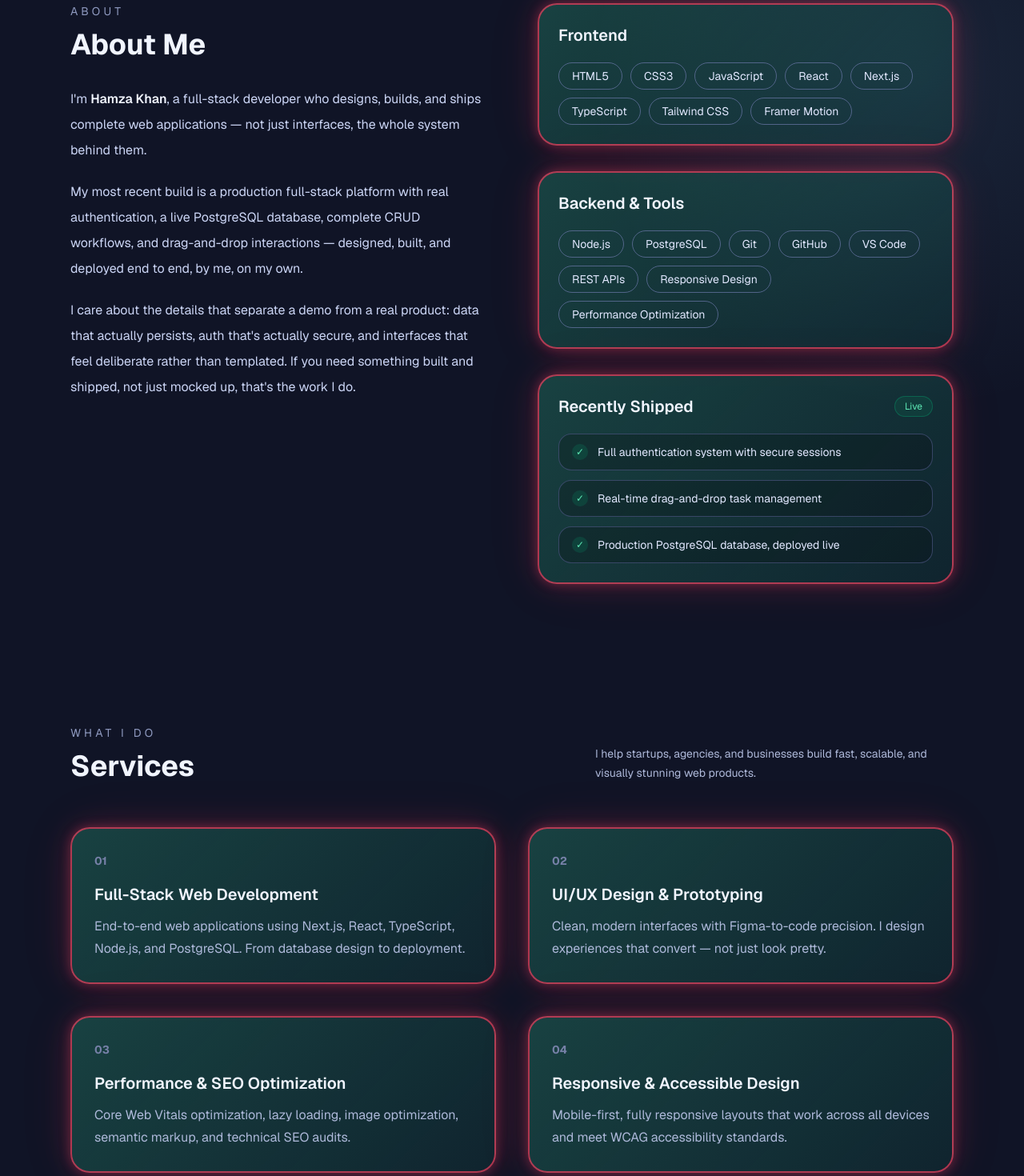
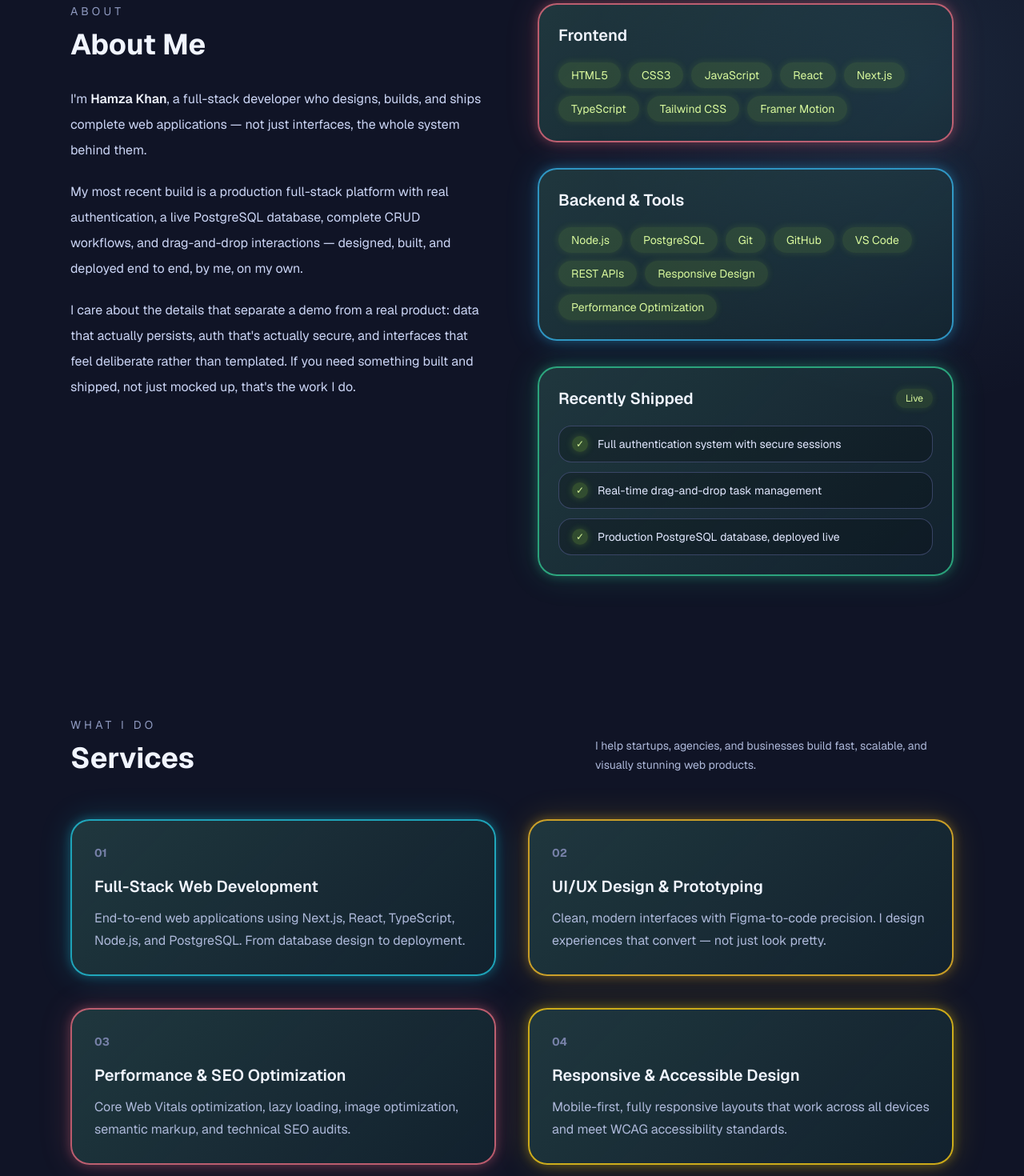
Before and after one commit to web-vox-155/Hamza-Khan-Portfolio, a Next.js app: page / in a window 1280 px wide. Shown: the part 1200-2670 px from the top of the page at 80% size. Built offline with nearby package versions, Linux system fonts and the light colour scheme.

Commit message:
Premium leafy-green tables with distinct colored borders and neon accent shapes

```diff
--- a/app/globals.css
+++ b/app/globals.css
@@ -233,22 +233,48 @@ button {
   border-color: rgba(110, 231, 183, 0.6);
 }
 
-/* ── Green table + red border lines + red light glowing outward ── */
-.tint-glow-green {
-  background: linear-gradient(135deg, rgba(52, 211, 153, 0.24), rgba(16, 185, 129, 0.1));
-  border-color: rgba(244, 63, 94, 0.7);
-  box-shadow:
-    0 0 14px rgba(244, 63, 94, 0.35),
-    0 0 38px rgba(244, 63, 94, 0.18),
-    0 0 70px rgba(244, 63, 94, 0.09);
+/* ── Leafy green premium table (same tint as the ✓ Live badges) ── */
+.table-leaf {
+  background: linear-gradient(135deg, rgba(110, 231, 183, 0.17), rgba(52, 211, 153, 0.07));
+  border-color: var(--line, rgba(110, 231, 183, 0.5));
+  box-shadow: var(--glow, 0 0 12px rgba(52, 211, 153, 0.12));
 }
-.tint-glow-green:hover {
-  background: linear-gradient(135deg, rgba(52, 211, 153, 0.32), rgba(16, 185, 129, 0.16));
-  border-color: rgba(251, 113, 133, 0.9);
-  box-shadow:
-    0 0 20px rgba(244, 63, 94, 0.5),
-    0 0 60px rgba(244, 63, 94, 0.3),
-    0 0 110px rgba(244, 63, 94, 0.15);
+.table-leaf:hover {
+  background: linear-gradient(135deg, rgba(110, 231, 183, 0.25), rgba(52, 211, 153, 0.11));
+  border-color: var(--line, rgba(110, 231, 183, 0.7));
+  box-shadow: var(--glow, 0 0 20px rgba(52, 211, 153, 0.22));
+}
+
+/* ── Premium border lines — one color per table ── */
+.line-rose     { --line: rgba(251, 113, 133, 0.72);  --glow: 0 0 14px rgba(251, 113, 133, 0.32), 0 0 42px rgba(251, 113, 133, 0.16); }
+.line-amber    { --line: rgba(251, 191, 36, 0.78);   --glow: 0 0 14px rgba(251, 191, 36, 0.32), 0 0 42px rgba(251, 191, 36, 0.16); }
+.line-sky      { --line: rgba(56, 189, 248, 0.72);   --glow: 0 0 14px rgba(56, 189, 248, 0.32), 0 0 42px rgba(56, 189, 248, 0.16); }
+.line-violet   { --line: rgba(167, 139, 250, 0.72);  --glow: 0 0 14px rgba(167, 139, 250, 0.32), 0 0 42px rgba(167, 139, 250, 0.16); }
+.line-cyan     { --line: rgba(34, 211, 238, 0.72);   --glow: 0 0 14px rgba(34, 211, 238, 0.32), 0 0 42px rgba(34, 211, 238, 0.16); }
+.line-fuchsia  { --line: rgba(232, 121, 249, 0.72);  --glow: 0 0 14px rgba(232, 121, 249, 0.32), 0 0 42px rgba(232, 121, 249, 0.16); }
+.line-emerald  { --line: rgba(52, 211, 153, 0.72);   --glow: 0 0 14px rgba(52, 211, 153, 0.32), 0 0 42px rgba(52, 211, 153, 0.16); }
+.line-gold     { --line: rgba(250, 204, 21, 0.8);    --glow: 0 0 14px rgba(250, 204, 21, 0.34), 0 0 42px rgba(250, 204, 21, 0.18); }
+
+/* ── Lite neon premium shapes inside tables (pills, badges, checkmarks) ── */
+.shape-neon {
+  border-color: rgba(163, 230, 53, 0.5);
+  background-color: rgba(163, 230, 53, 0.12);
+  color: #d9f99d;
+  box-shadow: 0 0 10px rgba(163, 230, 53, 0.14);
+}
+.shape-neon-check {
+  background-color: rgba(163, 230, 53, 0.2);
+  color: #d9f99d;
+  box-shadow: 0 0 10px rgba(163, 230, 53, 0.22);
+}
+.input-neon {
+  border-color: rgba(163, 230, 53, 0.4);
+  background-color: rgba(163, 230, 53, 0.06);
+}
+.input-neon:focus {
+  border-color: rgba(190, 242, 100, 0.7);
+  background-color: rgba(163, 230, 53, 0.12);
+  box-shadow: 0 0 12px rgba(163, 230, 53, 0.2);
 }
 
 .tint-amber {
--- a/app/page.tsx
+++ b/app/page.tsx
@@ -131,7 +131,7 @@ export default function Home() {
 
             <div className="space-y-8">
               <FadeIn direction="right" delay={0.1}>
-                <div className="rounded-3xl border-2 tint-glow-green p-6">
+                <div className="rounded-3xl border-2 table-leaf line-rose p-6">
                   <h3 className="text-xl font-semibold">Frontend</h3>
                   <div className="mt-5 flex flex-wrap gap-2.5">
                     {[
@@ -146,7 +146,7 @@ export default function Home() {
                     ].map((skill) => (
                       <span
                         key={skill}
-                        className="rounded-full border border-zinc-700 px-4 py-1.5 text-sm text-zinc-200"
+                        className="rounded-full shape-neon px-4 py-1.5 text-sm"
                       >
                         {skill}
                       </span>
@@ -156,7 +156,7 @@ export default function Home() {
               </FadeIn>
 
               <FadeIn delay={0.2}>
-                <div className="rounded-3xl border-2 tint-glow-green p-6">
+                <div className="rounded-3xl border-2 table-leaf line-sky p-6">
                   <h3 className="text-xl font-semibold">Backend & Tools</h3>
                   <div className="mt-5 flex flex-wrap gap-2.5">
                     {[
@@ -171,7 +171,7 @@ export default function Home() {
                     ].map((skill) => (
                       <span
                         key={skill}
-                        className="rounded-full border border-zinc-700 px-4 py-1.5 text-sm text-zinc-200"
+                        className="rounded-full shape-neon px-4 py-1.5 text-sm"
                       >
                         {skill}
                       </span>
@@ -181,10 +181,10 @@ export default function Home() {
               </FadeIn>
 
               <FadeIn delay={0.3}>
-                <div className="rounded-3xl border-2 tint-glow-green p-6">
+                <div className="rounded-3xl border-2 table-leaf line-emerald p-6">
                   <div className="flex items-center justify-between">
                     <h3 className="text-xl font-semibold">Recently Shipped</h3>
-                    <span className="rounded-full border border-emerald-500/30 bg-emerald-500/10 px-3 py-1 text-xs text-emerald-300">
+                    <span className="rounded-full shape-neon px-3 py-1 text-xs">
                       Live
                     </span>
                   </div>
@@ -198,7 +198,7 @@ export default function Home() {
                         key={item}
                         className="flex items-center gap-3 rounded-2xl border border-zinc-800 bg-black/20 px-4 py-3"
                       >
-                        <span className="flex h-5 w-5 shrink-0 items-center justify-center rounded-full bg-emerald-500/15 text-xs text-emerald-300">
+                        <span className="flex h-5 w-5 shrink-0 items-center justify-center rounded-full shape-neon-check text-xs">
                           ✓
                         </span>
                         <span className="text-sm text-zinc-200">{item}</span>
@@ -236,7 +236,7 @@ export default function Home() {
           <div className="mt-14 grid gap-10 lg:grid-cols-3">
             {/* ── Project 1 ── */}
             <FadeIn delay={0.1}>
-              <article className="group relative overflow-hidden rounded-3xl border-2 tint-glow-green p-6 transition-all duration-500 hover:-translate-y-2">
+              <article className="group relative overflow-hidden rounded-3xl border-2 table-leaf line-gold p-6 transition-all duration-500 hover:-translate-y-2">
                 <div className="pointer-events-none absolute inset-0 opacity-0 transition-opacity duration-500 group-hover:opacity-100">
                   <div
                     className="absolute rounded-full bg-white/10 blur-3xl"
@@ -267,7 +267,7 @@ export default function Home() {
                     (tech) => (
                       <span
                         key={tech}
-                        className="rounded-full bg-zinc-800 px-3 py-1 text-xs text-zinc-300"
+                        className="rounded-full shape-neon px-3 py-1 text-xs"
                       >
                         {tech}
                       </span>
@@ -282,7 +282,7 @@ export default function Home() {
 
             {/* ── Project 2 ── */}
             <FadeIn delay={0.2}>
-              <article className="group relative overflow-hidden rounded-3xl border-2 tint-glow-green p-6 transition-all duration-500 hover:-translate-y-2">
+              <article className="group relative overflow-hidden rounded-3xl border-2 table-leaf line-fuchsia p-6 transition-all duration-500 hover:-translate-y-2">
                 <div className="pointer-events-none absolute inset-0 opacity-0 transition-opacity duration-500 group-hover:opacity-100">
                   <div
                     className="absolute rounded-full bg-white/10 blur-3xl"
@@ -313,7 +313,7 @@ export default function Home() {
                     (tech) => (
                       <span
                         key={tech}
-                        className="rounded-full bg-zinc-800 px-3 py-1 text-xs text-zinc-300"
+                        className="rounded-full shape-neon px-3 py-1 text-xs"
                       >
                         {tech}
                       </span>
@@ -328,7 +328,7 @@ export default function Home() {
 
             {/* ── Project 3 ── */}
             <FadeIn delay={0.3}>
-              <article className="group relative overflow-hidden rounded-3xl border-2 tint-glow-green p-6 transition-all duration-500 hover:-translate-y-2">
+              <article className="group relative overflow-hidden rounded-3xl border-2 table-leaf line-amber p-6 transition-all duration-500 hover:-translate-y-2">
                 <div className="pointer-events-none absolute inset-0 opacity-0 transition-opacity duration-500 group-hover:opacity-100">
                   <div
                     className="absolute rounded-full bg-white/10 blur-3xl"
@@ -359,7 +359,7 @@ export default function Home() {
                     (tech) => (
                       <span
                         key={tech}
-                        className="rounded-full bg-zinc-800 px-3 py-1 text-xs text-zinc-300"
+                        className="rounded-full shape-neon px-3 py-1 text-xs"
                       >
                         {tech}
                       </span>
@@ -377,7 +377,7 @@ export default function Home() {
         {/* ───────── Contact ───────── */}
         <Section id="contact">
           <FadeIn direction="right">
-            <div className="rounded-3xl border-2 tint-glow-green p-8 sm:p-12">
+            <div className="rounded-3xl border-2 table-leaf line-violet p-8 sm:p-12">
               <div className="grid gap-12 lg:grid-cols-2">
                 <div>
                   <p className="text-sm uppercase tracking-[0.3em] text-zinc-500">
@@ -395,7 +395,7 @@ export default function Home() {
                       href="mailto:ainature155@gmail.com"
                       className="flex items-center gap-3 text-zinc-300 transition hover:text-white"
                     >
-                      <span className="rounded-lg border border-zinc-700 p-2 text-sm">✉</span>
+                      <span className="rounded-lg shape-neon p-2 text-sm">✉</span>
                       ainature155@gmail.com
                     </a>
                     <a
@@ -404,7 +404,7 @@ export default function Home() {
                       rel="noreferrer"
                       className="flex items-center gap-3 text-zinc-300 transition hover:text-white"
                     >
-                      <span className="rounded-lg border border-zinc-700 p-2 text-sm">⌘</span>
+                      <span className="rounded-lg shape-neon p-2 text-sm">⌘</span>
                       github.com/web-vox-155
                     </a>
                     <a
@@ -413,7 +413,7 @@ export default function Home() {
                       rel="noreferrer"
                       className="flex items-center gap-3 text-zinc-300 transition hover:text-white"
                     >
-                      <span className="rounded-lg border border-zinc-700 p-2 text-sm">in</span>
+                      <span className="rounded-lg shape-neon p-2 text-sm">in</span>
                       linkedin.com/in/hamza-khan
                     </a>
                   </div>
@@ -435,7 +435,7 @@ export default function Home() {
                         id="name"
                         name="name"
                         required
-                        className="w-full rounded-xl border border-zinc-800 bg-black/30 px-4 py-3 text-sm text-white outline-none transition focus:border-zinc-600 focus:bg-black/50"
+                        className="input-neon w-full rounded-xl border px-4 py-3 text-sm text-white outline-none transition"
                         placeholder="Your name"
                       />
                     </div>
@@ -448,7 +448,7 @@ export default function Home() {
                         id="email"
                         name="email"
                         required
-                        className="w-full rounded-xl border border-zinc-800 bg-black/30 px-4 py-3 text-sm text-white outline-none transition focus:border-zinc-600 focus:bg-black/50"
+                        className="input-neon w-full rounded-xl border px-4 py-3 text-sm text-white outline-none transition"
                         placeholder="you@example.com"
                       />
                     </div>
@@ -462,7 +462,7 @@ export default function Home() {
                       id="subject"
                       name="subject"
                       required
-                      className="w-full rounded-xl border border-zinc-800 bg-black/30 px-4 py-3 text-sm text-white outline-none transition focus:border-zinc-600 focus:bg-black/50"
+                      className="input-neon w-full rounded-xl border px-4 py-3 text-sm text-white outline-none transition"
                       placeholder="Project inquiry"
                     />
                   </div>
@@ -475,7 +475,7 @@ export default function Home() {
                       name="message"
                       rows={5}
                       required
-                      className="w-full resize-none rounded-xl border border-zinc-800 bg-black/30 px-4 py-3 text-sm text-white outline-none transition focus:border-zinc-600 focus:bg-black/50"
+                      className="input-neon w-full resize-none rounded-xl border px-4 py-3 text-sm text-white outline-none transition"
                       placeholder="Tell me about your project..."
                     />
                   </div>
--- a/components/Services.tsx
+++ b/components/Services.tsx
@@ -7,25 +7,25 @@ const services = [
     num: "01",
     title: "Full-Stack Web Development",
     desc: "End-to-end web applications using Next.js, React, TypeScript, Node.js, and PostgreSQL. From database design to deployment.",
-    tint: "tint-glow-green",
+    tint: "table-leaf line-cyan",
   },
   {
     num: "02",
     title: "UI/UX Design & Prototyping",
     desc: "Clean, modern interfaces with Figma-to-code precision. I design experiences that convert — not just look pretty.",
-    tint: "tint-glow-green",
+    tint: "table-leaf line-amber",
   },
   {
     num: "03",
     title: "Performance & SEO Optimization",
     desc: "Core Web Vitals optimization, lazy loading, image optimization, semantic markup, and technical SEO audits.",
-    tint: "tint-glow-green",
+    tint: "table-leaf line-rose",
   },
   {
     num: "04",
     title: "Responsive & Accessible Design",
     desc: "Mobile-first, fully responsive layouts that work across all devices and meet WCAG accessibility standards.",
-    tint: "tint-glow-green",
+    tint: "table-leaf line-gold",
   },
 ];
 
```
